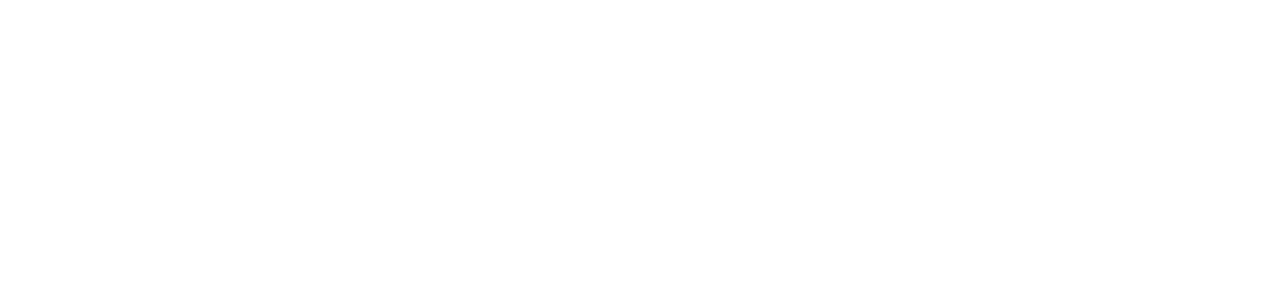
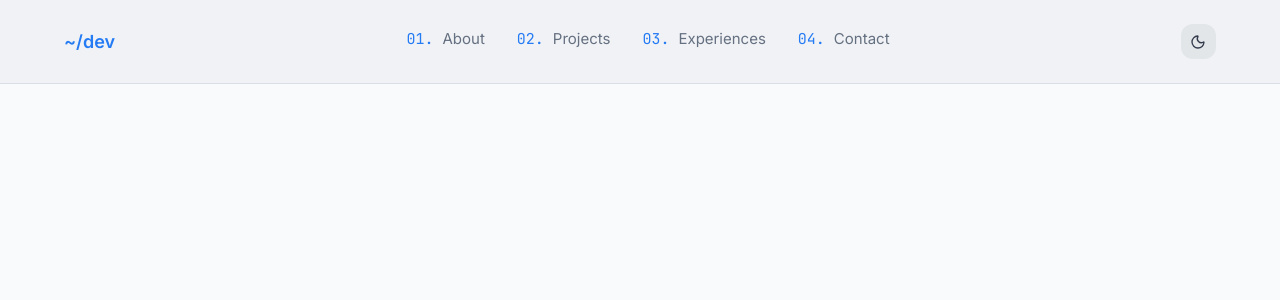
Before and after one commit to geo-777/geo-portfolio, a React (Vite) app: page / in a window 1280 px wide. Shown: the top 300 px of the page. Built offline with nearby package versions, Linux system fonts and the light colour scheme.

Commit message:
Navbar done

```diff
--- a/index.html
+++ b/index.html
@@ -1,13 +1,27 @@
 <!doctype html>
 <html lang="en">
   <head>
+    <link rel="preconnect" href="https://fonts.googleapis.com" />
+    <link rel="preconnect" href="https://fonts.gstatic.com" crossorigin />
+    <link
+      href="https://fonts.googleapis.com/css2?family=Inter:ital,opsz,wght@0,14..32,100..900;1,14..32,100..900&family=JetBrains+Mono:ital,wght@0,100..800;1,100..800&display=swap"
+      rel="stylesheet"
+    />
     <meta charset="UTF-8" />
     <link rel="icon" type="image/svg+xml" href="/favicon.svg" />
     <meta name="viewport" content="width=device-width, initial-scale=1.0" />
-    <title>geo-portfolio</title>
+    <title>Georgy | Portfolio</title>
   </head>
   <body>
     <div id="root"></div>
+    <script>
+      const theme =
+        localStorage.getItem("theme") ||
+        (window.matchMedia("(prefers-color-scheme: dark)").matches
+          ? "dark"
+          : "light");
+      document.documentElement.classList.add(theme);
+    </script>
     <script type="module" src="/src/main.jsx"></script>
   </body>
 </html>
--- a/package.json
+++ b/package.json
@@ -10,6 +10,7 @@
     "preview": "vite preview"
   },
   "dependencies": {
+    "lucide-react": "^1.13.0",
     "react": "^19.2.5",
     "react-dom": "^19.2.5"
   },
--- a/src/App.jsx
+++ b/src/App.jsx
@@ -1,10 +1,32 @@
-import { useState } from "react";
+import { useState, useEffect } from "react";
+import "./styles/app.css";
 import "./styles/theme.css";
-import "./styles/app.css";
+import Navbar from "./components/Navbar";
+
+const getInitialTheme = () => {
+  const savedTheme = localStorage.getItem("theme");
+  if (savedTheme) return savedTheme;
+
+  return window.matchMedia("(prefers-color-scheme: dark)").matches
+    ? "dark"
+    : "light";
+};
 
 const App = () => {
-  const [theme, setTheme] = useState("dark");
-  return <div className={theme}></div>;
+  const [theme, setTheme] = useState(getInitialTheme);
+
+  useEffect(() => {
+    const root = document.documentElement;
+    root.classList.remove("light", "dark");
+    root.classList.add(theme);
+    localStorage.setItem("theme", theme);
+  }, [theme]);
+
+  return (
+    <div className="app">
+      <Navbar theme={theme} setTheme={setTheme} />
+    </div>
+  );
 };
 
 export default App;
--- /dev/null
+++ b/src/components/Navbar.jsx
@@ -0,0 +1,37 @@
+import { Sun, Moon } from "lucide-react";
+
+const Navbar = ({ setTheme, theme }) => {
+  let iconSize = 16;
+  let iconStroke = 2;
+  return (
+    <nav>
+      <span className="dev-icon">~/dev</span>
+      <ul className="links">
+        <li>
+          <span>01. </span>About
+        </li>
+        <li>
+          <span>02. </span>Projects
+        </li>
+        <li>
+          <span>03. </span>Experiences
+        </li>
+        <li>
+          <span>04. </span>Contact
+        </li>
+      </ul>
+      <span
+        className="toggle-theme"
+        onClick={() => setTheme(theme === "light" ? "dark" : "light")}
+      >
+        {theme === "light" ? (
+          <Moon size={iconSize} strokeWidth={iconStroke} />
+        ) : (
+          <Sun size={iconSize} strokeWidth={iconStroke} />
+        )}
+      </span>
+    </nav>
+  );
+};
+
+export default Navbar;
--- a/src/main.jsx
+++ b/src/main.jsx
@@ -1,5 +1,6 @@
 import { StrictMode } from "react";
 import { createRoot } from "react-dom/client";
+
 import App from "./App.jsx";
 
 createRoot(document.getElementById("root")).render(
--- a/src/styles/app.css
+++ b/src/styles/app.css
@@ -0,0 +1,80 @@
+* {
+  margin: 0;
+  padding: 0;
+  box-sizing: border-box;
+}
+
+body {
+  background-color: var(--background);
+  color: var(--foreground);
+  font-family: "Inter", sans-serif;
+}
+
+/* navigation bar styling */
+nav {
+  background-color: var(--card);
+  align-items: center;
+  padding: 1.5rem 5vw;
+  display: flex;
+  justify-content: space-between;
+  border-bottom: 1px solid var(--border);
+}
+.links {
+  display: flex;
+  gap: 2rem;
+  list-style: none;
+}
+.links li {
+  color: var(--muted-foreground);
+  font-size: 15px;
+  position: relative;
+  transition: color 0.2s ease-in;
+  cursor: pointer;
+  padding-bottom: 6px;
+}
+
+.links li::after {
+  content: "";
+  position: absolute;
+  bottom: 0;
+  left: 0;
+  width: 0;
+  height: 1px;
+  background-color: var(--primary);
+  transition: width 0.3s ease-in-out;
+}
+.links li:hover::after {
+  width: 100%;
+}
+.links li:hover {
+  cursor: pointer;
+  color: var(--foreground);
+}
+.links li span {
+  color: var(--primary);
+  font-family: "JetBrains Mono";
+}
+.toggle-theme {
+  cursor: pointer;
+}
+.dev-icon {
+  color: var(--primary);
+  font-size: 18px;
+  font-weight: 600;
+  cursor: pointer;
+}
+.toggle-theme {
+  background-color: var(--secondary);
+  color: var(--secondary-foreground);
+  aspect-ratio: 1/1;
+  width: 35px;
+  display: flex;
+  align-items: center;
+  justify-content: center;
+  border-radius: var(--radius);
+  transition: 0.2s ease;
+}
+.toggle-theme:hover {
+  background-color: var(--primary);
+  color: var(--primary-foreground);
+}
--- a/src/styles/theme.css
+++ b/src/styles/theme.css
@@ -1,127 +1,91 @@
 :root {
-  --background: 210 20% 98%;
-  --foreground: 220 25% 10%;
+  /* Light Theme (Default) */
+  --background: hsl(210 20% 98%);
+  --foreground: hsl(220 25% 10%);
 
-  --card: 210 20% 95%;
-  --card-foreground: 220 25% 10%;
+  --card: hsl(210 20% 95%);
+  --card-foreground: hsl(220 25% 10%);
 
-  --popover: 0 0% 100%;
-  --popover-foreground: 220 25% 10%;
+  --popover: hsl(0 0% 100%);
+  --popover-foreground: hsl(220 25% 10%);
 
-  --primary: 215 90% 55%;
-  --primary-foreground: 0 0% 100%;
+  --primary: hsl(215 90% 55%);
+  --primary-foreground: hsl(0 0% 100%);
 
-  --secondary: 210 15% 90%;
-  --secondary-foreground: 220 20% 25%;
+  --secondary: hsl(210 15% 90%);
+  --secondary-foreground: hsl(220 20% 25%);
 
-  --muted: 210 15% 92%;
-  --muted-foreground: 215 12% 45%;
+  --muted: hsl(210 15% 92%);
+  --muted-foreground: hsl(215 12% 45%);
 
-  --accent: 170 70% 45%;
-  --accent-foreground: 0 0% 100%;
+  --accent: hsl(170 70% 45%);
+  --accent-foreground: hsl(0 0% 100%);
 
-  --destructive: 0 84.2% 60.2%;
-  --destructive-foreground: 210 40% 98%;
+  --destructive: hsl(0 84.2% 60.2%);
+  --destructive-foreground: hsl(210 40% 98%);
 
-  --border: 215 20% 88%;
-  --input: 215 20% 88%;
-  --ring: 215 90% 55%;
+  --border: hsl(215 20% 88%);
+  --input: hsl(215 20% 88%);
+  --ring: hsl(215 90% 55%);
 
   --radius: 0.75rem;
 
-  --sidebar-background: 210 20% 95%;
-  --sidebar-foreground: 220 25% 10%;
-  --sidebar-primary: 215 90% 55%;
-  --sidebar-primary-foreground: 0 0% 100%;
-  --sidebar-accent: 210 15% 90%;
-  --sidebar-accent-foreground: 220 25% 10%;
-  --sidebar-border: 215 20% 88%;
-  --sidebar-ring: 215 90% 55%;
+  /* Sidebar */
+  --sidebar-background: hsl(210 20% 95%);
+  --sidebar-foreground: hsl(220 25% 10%);
+  --sidebar-primary: hsl(215 90% 55%);
+  --sidebar-primary-foreground: hsl(0 0% 100%);
+  --sidebar-accent: hsl(210 15% 90%);
+  --sidebar-accent-foreground: hsl(220 25% 10%);
+  --sidebar-border: hsl(215 20% 88%);
+  --sidebar-ring: hsl(215 90% 55%);
 
-  --gradient-start: 215 90% 55%;
-  --gradient-end: 170 70% 45%;
+  /* Gradients */
+  --gradient-start: hsl(215 90% 55%);
+  --gradient-end: hsl(170 70% 45%);
 }
-.light {
-  --background: 210 20% 98%;
-  --foreground: 220 25% 10%;
 
-  --card: 210 20% 95%;
-  --card-foreground: 220 25% 10%;
+/* Dark Mode */
+/* Replace your current .dark block with this */
+html.dark,
+.dark {
+  --background: hsl(240 10% 4%);
+  --foreground: hsl(0 0% 93%);
 
-  --popover: 0 0% 100%;
-  --popover-foreground: 220 25% 10%;
+  --card: hsl(240 8% 8%);
+  --card-foreground: hsl(0 0% 93%);
 
-  --primary: 215 90% 55%;
-  --primary-foreground: 0 0% 100%;
+  --popover: hsl(240 8% 8%);
+  --popover-foreground: hsl(0 0% 93%);
 
-  --secondary: 210 15% 90%;
-  --secondary-foreground: 220 20% 25%;
+  --primary: hsl(160 84% 39%);
+  --primary-foreground: hsl(240 10% 4%);
 
-  --muted: 210 15% 92%;
-  --muted-foreground: 215 12% 45%;
+  --secondary: hsl(240 6% 12%);
+  --secondary-foreground: hsl(0 0% 75%);
 
-  --accent: 170 70% 45%;
-  --accent-foreground: 0 0% 100%;
+  --muted: hsl(240 6% 12%);
+  --muted-foreground: hsl(240 5% 48%);
 
-  --destructive: 0 84.2% 60.2%;
-  --destructive-foreground: 210 40% 98%;
+  --accent: hsl(35 92% 60%);
+  --accent-foreground: hsl(240 10% 4%);
 
-  --border: 215 20% 88%;
-  --input: 215 20% 88%;
-  --ring: 215 90% 55%;
+  --destructive: hsl(0 62.8% 30.6%);
+  --destructive-foreground: hsl(210 40% 98%);
 
-  --radius: 0.75rem;
+  --border: hsl(240 6% 14%);
+  --input: hsl(240 6% 14%);
+  --ring: hsl(160 84% 39%);
 
-  --sidebar-background: 210 20% 95%;
-  --sidebar-foreground: 220 25% 10%;
-  --sidebar-primary: 215 90% 55%;
-  --sidebar-primary-foreground: 0 0% 100%;
-  --sidebar-accent: 210 15% 90%;
-  --sidebar-accent-foreground: 220 25% 10%;
-  --sidebar-border: 215 20% 88%;
-  --sidebar-ring: 215 90% 55%;
+  --sidebar-background: hsl(240 8% 8%);
+  --sidebar-foreground: hsl(0 0% 93%);
+  --sidebar-primary: hsl(160 84% 39%);
+  --sidebar-primary-foreground: hsl(240 10% 4%);
+  --sidebar-accent: hsl(240 6% 12%);
+  --sidebar-accent-foreground: hsl(0 0% 93%);
+  --sidebar-border: hsl(240 6% 14%);
+  --sidebar-ring: hsl(160 84% 39%);
 
-  --gradient-start: 215 90% 55%;
-  --gradient-end: 170 70% 45%;
+  --gradient-start: hsl(160 84% 39%);
+  --gradient-end: hsl(35 92% 60%);
 }
-.dark {
-  --background: 240 10% 4%;
-  --foreground: 0 0% 93%;
-
-  --card: 240 8% 8%;
-  --card-foreground: 0 0% 93%;
-
-  --popover: 240 8% 8%;
-  --popover-foreground: 0 0% 93%;
-
-  --primary: 160 84% 39%;
-  --primary-foreground: 240 10% 4%;
-
-  --secondary: 240 6% 12%;
-  --secondary-foreground: 0 0% 75%;
-
-  --muted: 240 6% 12%;
-  --muted-foreground: 240 5% 48%;
-
-  --accent: 35 92% 60%;
-  --accent-foreground: 240 10% 4%;
-
-  --destructive: 0 62.8% 30.6%;
-  --destructive-foreground: 210 40% 98%;
-
-  --border: 240 6% 14%;
-  --input: 240 6% 14%;
-  --ring: 160 84% 39%;
-
-  --sidebar-background: 240 8% 8%;
-  --sidebar-foreground: 0 0% 93%;
-  --sidebar-primary: 160 84% 39%;
-  --sidebar-primary-foreground: 240 10% 4%;
-  --sidebar-accent: 240 6% 12%;
-  --sidebar-accent-foreground: 0 0% 93%;
-  --sidebar-border: 240 6% 14%;
-  --sidebar-ring: 160 84% 39%;
-
-  --gradient-start: 160 84% 39%;
-  --gradient-end: 35 92% 60%;
-}
```
Also changed, not shown: 1 other file (tests, documents, lock files or other folders).
